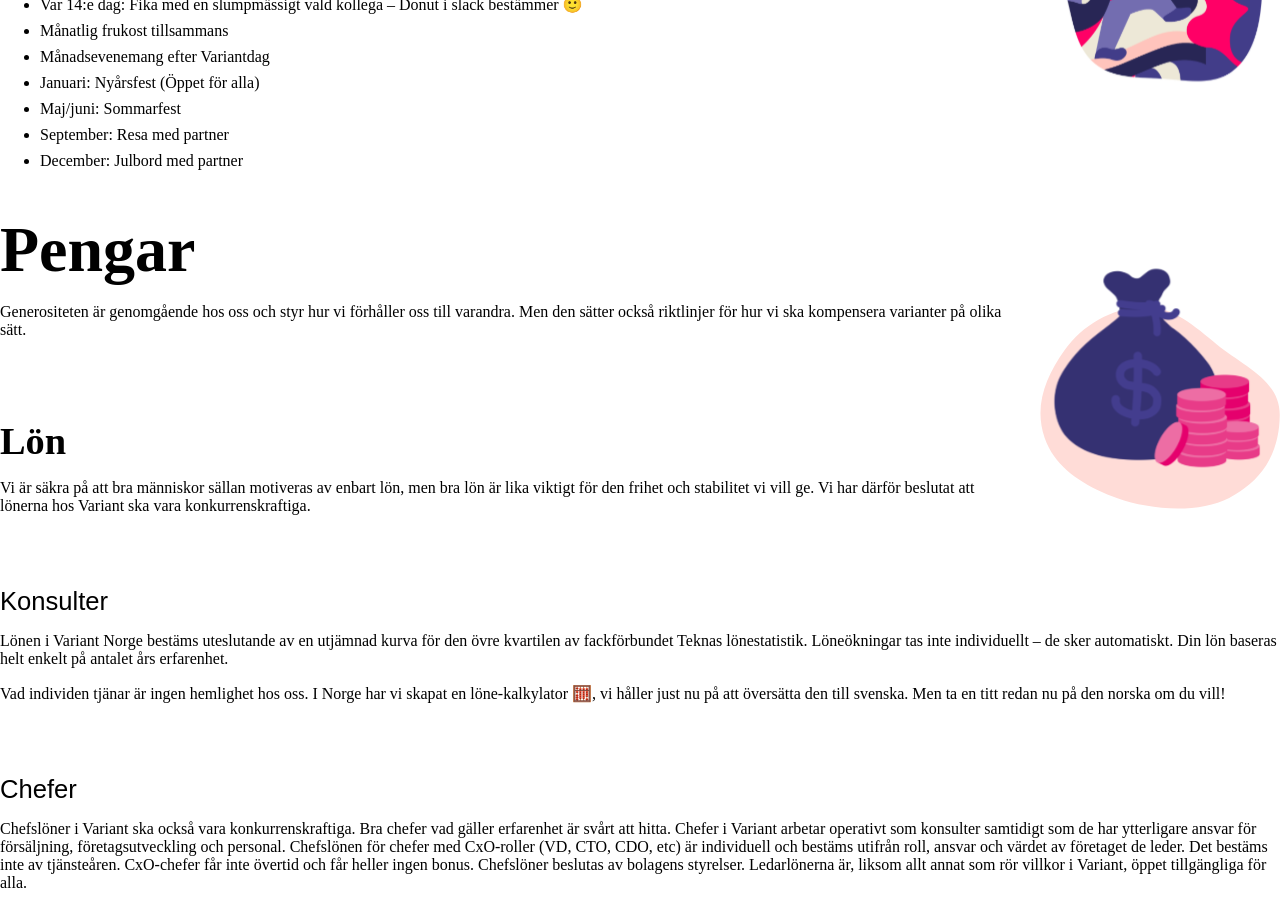
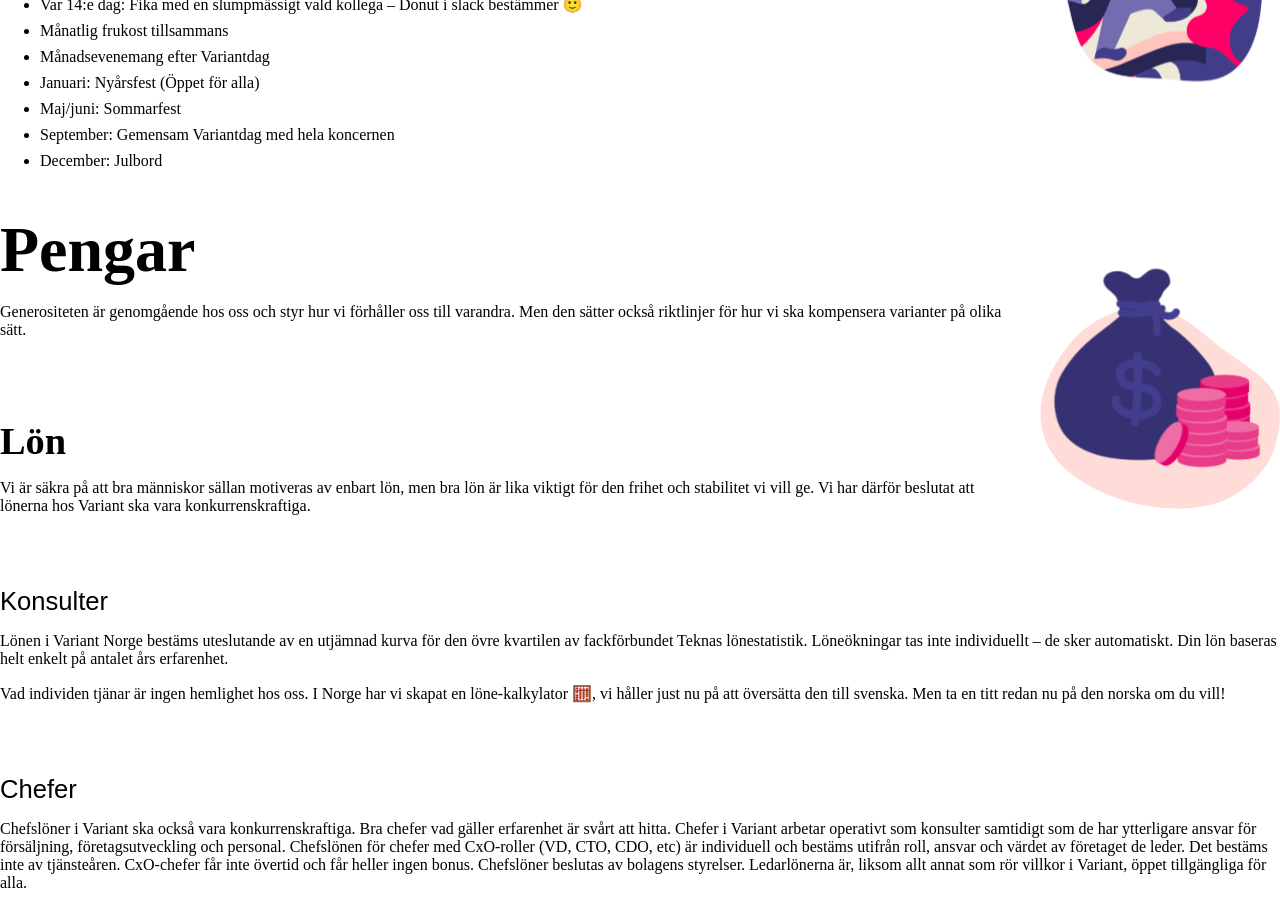
Before and after one commit to varianter/handbook-se, a Next.js app: page / in a window 1280 px wide. Shown: the part 5860-6768 px from the top of the page. Built offline with nearby package versions, Linux system fonts and the light colour scheme.

Commit message:
Update index.mdx (#27)
Ändrat om julfest till julborg

Signed-off-by: saradolken <129518696+saradolken@users.noreply.github.com>

```diff
--- a/pages/index.mdx
+++ b/pages/index.mdx
@@ -258,8 +258,8 @@
 - Månadsevenemang efter Variantdag
 - Januari: Nyårsfest (Öppet för alla)
 - Maj/juni: Sommarfest
-- September: Resa med partner
-- December: Julbord med partner
+- September: Gemensam Variantdag med hela koncernen
+- December: Julbord
 
 
 
```
